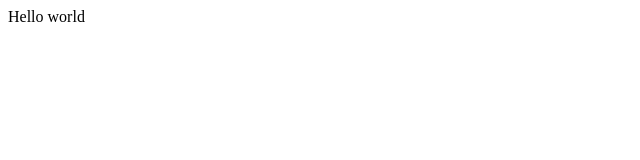
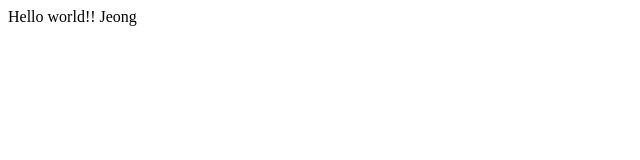
Before and after one commit to rushmax/opentutorials-jeong, a plain HTML site: page index.html in a window 1280 px wide. Shown: the full height of the page, 0-640 px from the left. Drawn offline with Linux system fonts and the light colour scheme.

Commit message:
change index.html

```diff
--- a/index.html
+++ b/index.html
@@ -19,6 +19,6 @@
     </head>
 
     <body>
-        Hello world
+        Hello world!! Jeong
     </body>
 </html>
```
